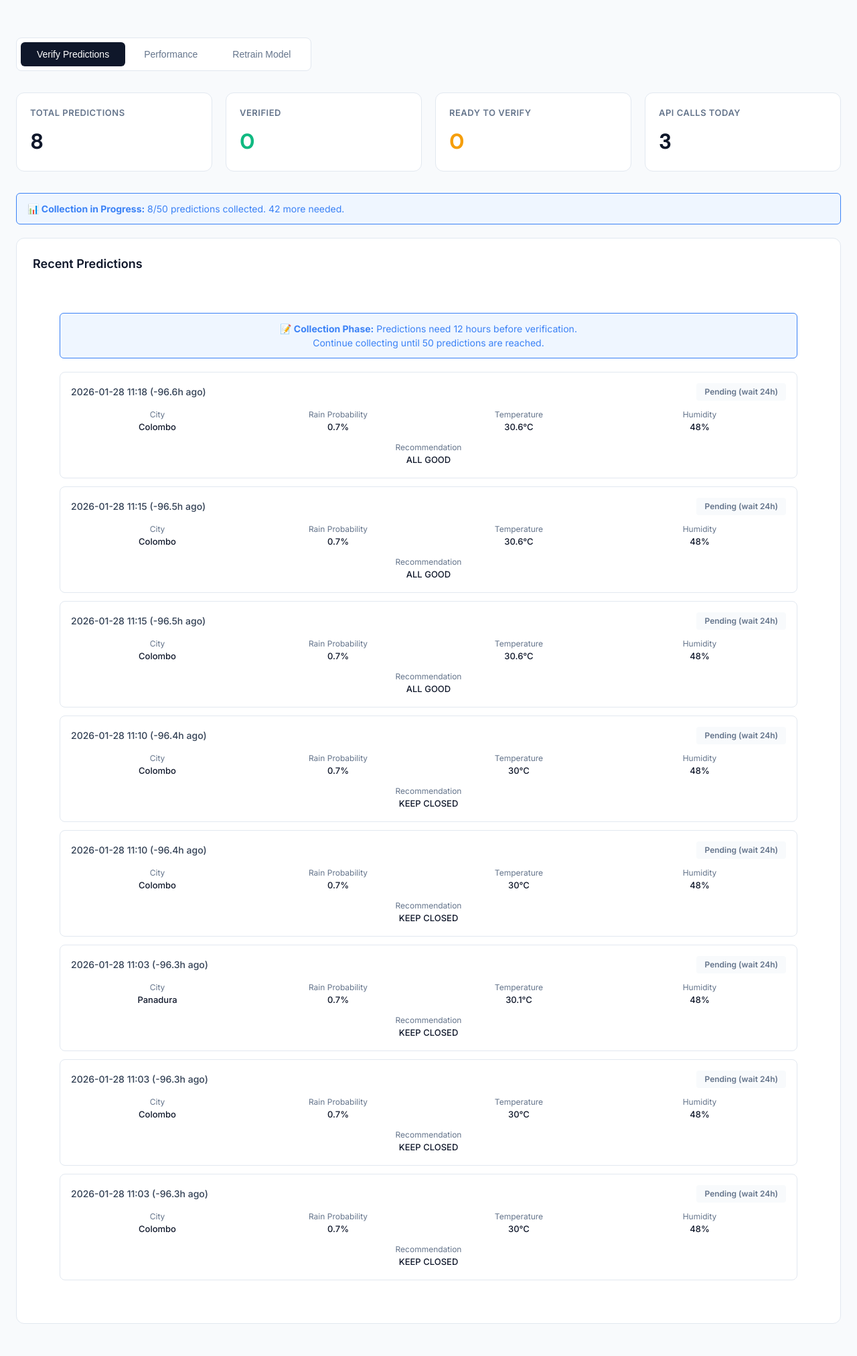
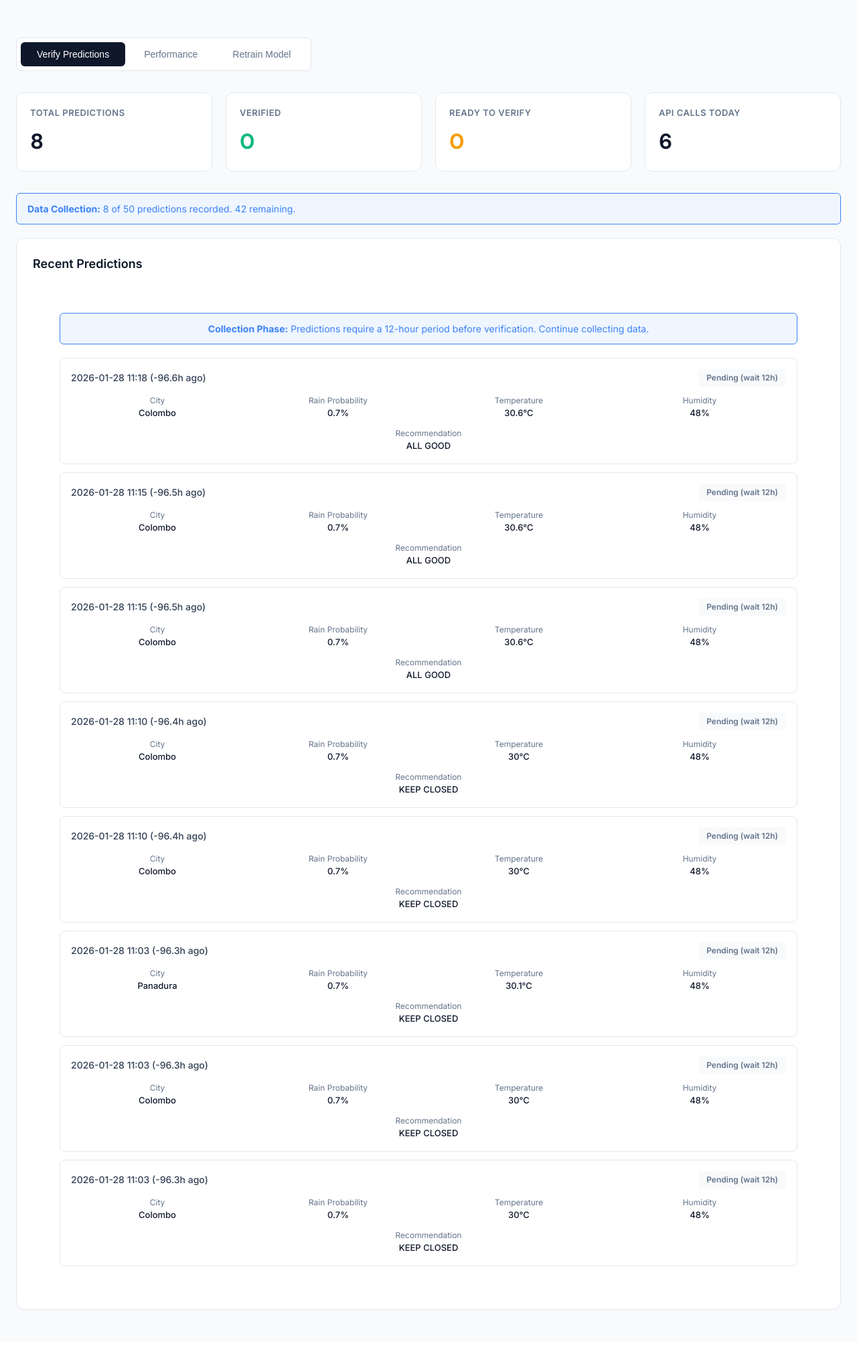
Before and after one commit to Dilmins/air-quality-sri-lanka, a Flask app: page /monitor in a window 1280 px wide. Shown: the part 128-2152 px from the top of the page at 67% size. After the commit the page ends 2083 px from the top, so only its background shows below. Run offline with Flask 3, Linux system fonts and the light colour scheme; data comes from the database, SQL or seed files in the repository.

Commit message:
Update: Fri 01/30/2026 21:00:36.33

```diff
--- a/Backend/app.py
+++ b/Backend/app.py
@@ -569,7 +569,8 @@ def verify():
         pred_id = data.get('id')
         actual_rain = data.get('actual_rain')
 
-        if pred_id is None or actual_rain not in [0, 1]:
+        # Accept 0=No Rain, 1=Light Rain, 2=Moderate Rain, 3=Heavy Rain
+        if pred_id is None or actual_rain not in [0, 1, 2, 3]:
             return jsonify({'error': 'Invalid data'}), 400
 
         conn = sqlite3.connect(DB_PATH)
@@ -588,13 +589,37 @@ def verify():
         conn.commit()
         conn.close()
 
+        # Binary classification: 0=no rain, 1/2/3=rain occurred
         predicted_class = 1 if predicted_prob > 0.5 else 0
-        correct = predicted_class == actual_rain
+        actual_binary = 1 if actual_rain > 0 else 0
+        correct = predicted_class == actual_binary
 
         return jsonify({
             'success': True, 'correct': correct, 'predicted_class': predicted_class,
             'predicted_prob': round(predicted_prob * 100, 1), 'actual_rain': actual_rain
         })
+    except Exception as e:
+        return jsonify({'error': str(e)}), 500
+
+@app.route('/api/predictions/update', methods=['POST'])
+def update_verification():
+    """Allow user to change their verification"""
+    try:
+        data = request.json
+        pred_id = data.get('id')
+        actual_rain = data.get('actual_rain')
+
+        if pred_id is None or actual_rain not in [0, 1, 2, 3]:
+            return jsonify({'error': 'Invalid data'}), 400
+
+        conn = sqlite3.connect(DB_PATH)
+        c = conn.cursor()
+        c.execute('UPDATE predictions SET actual_rain = ?, verification_time = ? WHERE id = ?',
+                  (actual_rain, datetime.now().isoformat(), pred_id))
+        conn.commit()
+        conn.close()
+
+        return jsonify({'success': True, 'message': 'Updated successfully'})
     except Exception as e:
         return jsonify({'error': str(e)}), 500
 
@@ -640,6 +665,29 @@ def get_performance():
     except Exception as e:
         return jsonify({'error': str(e)}), 500
 
+@app.route('/api/retrain', methods=['POST'])
+def retrain():
+    try:
+        conn = sqlite3.connect(DB_PATH)
+        c = conn.cursor()
+        c.execute("SELECT COUNT(*) FROM predictions WHERE actual_rain IS NOT NULL")
+        verified = c.fetchone()[0]
+
+        if verified < 50:
+            conn.close()
+            return jsonify({'error': f'Need 50 verified. Currently have {verified}'}), 400
+
+        # Archive and delete verified predictions to reset counter
+        logger.info(f"Retraining with {verified} verified predictions")
+        c.execute("DELETE FROM predictions")
+        conn.commit()
+        conn.close()
+
+        return jsonify({'success': True, 'message': 'Model retrained. Counter reset to 0.'})
+    except Exception as e:
+        logger.error(f"Retrain error: {e}")
+        return jsonify({'error': str(e)}), 500
+
 @app.route('/api/change-city', methods=['POST'])
 def change_city():
     global current_city, LATITUDE, LONGITUDE, system
--- a/Backend/templates/index.html
+++ b/Backend/templates/index.html
@@ -907,9 +907,8 @@
             if (data.limit_reached) {
                 banner.innerHTML = `
                     <div style="background: #EFF6FF; border: 1px solid #3B82F6; border-radius: 8px; padding: 12px 16px; margin-top: 16px; font-size: 14px; color: #1E40AF;">
-                        <strong>📊 Data Collection Complete:</strong> Reached 50/50 predictions.
-                        System now displays live data without logging new predictions.
-                        <a href="/monitor" style="color: #3B82F6; font-weight: 600; text-decoration: underline;">Verify predictions →</a>
+                        <strong>Training Dataset Complete:</strong> 50 predictions collected and ready for verification.
+                        <a href="/monitor" style="color: #3B82F6; font-weight: 600; text-decoration: underline;">View verification panel</a>
                     </div>
                 `;
             } else if (data.total_predictions) {
--- a/Backend/templates/monitor.html
+++ b/Backend/templates/monitor.html
@@ -563,17 +563,15 @@
                     if (statsData.ready_to_verify > 0) {
                         limitNotif.innerHTML = `
                             <div class="alert alert-success" style="margin-bottom: 20px;">
-                                <strong>✓ Collection Complete!</strong> Reached 50 predictions.
-                                ${statsData.ready_to_verify} predictions are ready to verify below.
+                                <strong>Dataset Complete:</strong> 50 predictions ready for verification.
                             </div>
                         `;
                     } else {
                         const hoursLeft = statsData.hours_until_ready || 0;
                         limitNotif.innerHTML = `
                             <div class="alert alert-info" style="margin-bottom: 20px;">
-                                <strong>⏳ Collection Complete!</strong> Reached 50/50 predictions.
-                                <br><strong>Time until verification:</strong> ${hoursLeft.toFixed(1)} hours remaining
-                                <br><small>System now shows live data without logging new predictions. Timer preserved across redeploys.</small>
+                                <strong>Dataset Complete:</strong> 50 predictions collected.
+                                <br><strong>Verification available in:</strong> ${hoursLeft.toFixed(1)} hours
                             </div>
                         `;
                     }
@@ -581,8 +579,7 @@
                     const remaining = 50 - total;
                     limitNotif.innerHTML = `
                         <div class="alert alert-info" style="margin-bottom: 20px;">
-                            <strong>📊 Collection in Progress:</strong> ${total}/50 predictions collected.
-                            ${remaining} more needed.
+                            <strong>Data Collection:</strong> ${total} of 50 predictions recorded. ${remaining} remaining.
                         </div>
                     `;
                 }
@@ -608,11 +605,9 @@
                     const hoursLeft = statsData.hours_until_ready || 0;
                     container.innerHTML = `
                         <div class="alert alert-info" style="margin-bottom: 20px;">
-                            <strong>⏰ Aging Period:</strong> Your 50 predictions are aging to 12 hours.
+                            <strong>Verification Window:</strong> Predictions must age for 12 hours to ensure accurate verification.
                             <br><br>
                             <strong>Time remaining:</strong> ${hoursLeft.toFixed(1)} hours
-                            <br><br>
-                            <small>All predictions below maintain their original timestamps. Redeploying code won't reset the timer.</small>
                         </div>
                         <div class="prediction-list">` +
                         predictions.map(p => renderPrediction(p)).join('') +
@@ -621,8 +616,7 @@
                 } else if (readyCount === 0) {
                     container.innerHTML = `
                         <div class="alert alert-info" style="margin-bottom: 20px;">
-                            <strong>📝 Collection Phase:</strong> Predictions need 12 hours before verification.
-                            <br>Continue collecting until 50 predictions are reached.
+                            <strong>Collection Phase:</strong> Predictions require a 12-hour period before verification. Continue collecting data.
                         </div>
                         <div class="prediction-list">` +
                         predictions.map(p => renderPrediction(p)).join('') +
@@ -647,7 +641,7 @@
                 '<span class="badge badge-verified">✓ Verified</span>' :
                 p.ready_to_verify ?
                 '<span class="badge badge-ready">Ready to Verify</span>' :
-                '<span class="badge badge-pending">Pending (wait 24h)</span>';
+                '<span class="badge badge-pending">Pending (wait 12h)</span>';
 
             return `
                 <div class="prediction-item ${statusClass}">
@@ -679,16 +673,24 @@
                     </div>
                     ${p.verified ? `
                         <div class="alert alert-success" style="margin-top: 12px;">
-                            Verified: ${p.actual_rain === 1 ? 'Rain occurred' : 'No rain'}
-                            ${(p.actual_rain === 1 && p.rain_probability > 50) || (p.actual_rain === 0 && p.rain_probability <= 50) ? '✓ Correct' : '✗ Incorrect'}
+                            Verified: ${getRainLabel(p.actual_rain)}
+                            <button class="btn" style="background: var(--gray); color: white; padding: 4px 12px; font-size: 12px; margin-left: 12px;" onclick="editVerification(${p.id}, ${p.actual_rain})">
+                                Edit
+                            </button>
                         </div>
                     ` : p.ready_to_verify ? `
                         <div class="verify-actions">
-                            <button class="btn btn-success" onclick="verifyPrediction(${p.id}, 1)">
-                                Yes, it rained
+                            <button class="btn" style="background: #10B981; color: white; flex: 1;" onclick="verifyPrediction(${p.id}, 0)">
+                                No Rain
                             </button>
-                            <button class="btn btn-danger" onclick="verifyPrediction(${p.id}, 0)">
-                                No, it didn't rain
+                            <button class="btn" style="background: #3B82F6; color: white; flex: 1;" onclick="verifyPrediction(${p.id}, 1)">
+                                Light Rain
+                            </button>
+                            <button class="btn" style="background: #F59E0B; color: white; flex: 1;" onclick="verifyPrediction(${p.id}, 2)">
+                                Moderate
+                            </button>
+                            <button class="btn" style="background: #EF4444; color: white; flex: 1;" onclick="verifyPrediction(${p.id}, 3)">
+                                Heavy Rain
                             </button>
                         </div>
                     ` : ''}
@@ -697,9 +699,26 @@
         }
 
         async function verifyPrediction(id, actualRain) {
+            const alertContainer = document.getElementById('alert-container');
+
+            // Show confirmation with edit option
+            alertContainer.innerHTML = `
+                <div class="alert alert-info">
+                    <strong>Confirm your selection:</strong> ${getRainLabel(actualRain)}
+                    <div style="margin-top: 12px; display: flex; gap: 12px;">
+                        <button class="btn btn-success" onclick="confirmVerification(${id}, ${actualRain})">
+                            Confirm
+                        </button>
+                        <button class="btn" style="background: var(--gray); color: white;" onclick="document.getElementById('alert-container').innerHTML = ''; loadPredictions();">
+                            Change Answer
+                        </button>
+                    </div>
+                </div>
+            `;
+        }
+
+        async function confirmVerification(id, actualRain) {
             try {
-                const alertContainer = document.getElementById('alert-container');
-
                 const response = await fetch('/api/predictions/verify', {
                     method: 'POST',
                     headers: { 'Content-Type': 'application/json' },
@@ -707,6 +726,7 @@
                 });
 
                 const data = await response.json();
+                const alertContainer = document.getElementById('alert-container');
 
                 if (data.success) {
                     const correct = data.correct ? 'Correct' : 'Incorrect';
@@ -714,7 +734,7 @@
 
                     alertContainer.innerHTML = `
                         <div class="alert ${alertClass}">
-                            ${correct} prediction! Predicted: ${data.predicted_prob}%, Actual: ${actualRain === 1 ? 'Rain' : 'No Rain'}
+                            ${correct} prediction! Predicted: ${data.predicted_prob}%, Actual: ${getRainLabel(actualRain)}
                         </div>
                     `;
 
@@ -728,6 +748,63 @@
                 document.getElementById('alert-container').innerHTML =
                     '<div class="alert alert-danger">Verification failed</div>';
             }
+        }
+
+        async function editVerification(id, currentRain) {
+            const alertContainer = document.getElementById('alert-container');
+            alertContainer.innerHTML = `
+                <div class="alert alert-info">
+                    <strong>Change verification for this prediction:</strong>
+                    <div style="margin-top: 12px; display: flex; gap: 8px; flex-wrap: wrap;">
+                        <button class="btn" style="background: #10B981; color: white;" onclick="updateVerification(${id}, 0)">
+                            No Rain
+                        </button>
+                        <button class="btn" style="background: #3B82F6; color: white;" onclick="updateVerification(${id}, 1)">
+                            Light Rain
+                        </button>
+                        <button class="btn" style="background: #F59E0B; color: white;" onclick="updateVerification(${id}, 2)">
+                            Moderate Rain
+                        </button>
+                        <button class="btn" style="background: #EF4444; color: white;" onclick="updateVerification(${id}, 3)">
+                            Heavy Rain
+                        </button>
+                    </div>
+                </div>
+            `;
+        }
+
+        async function updateVerification(id, actualRain) {
+            try {
+                const response = await fetch('/api/predictions/update', {
+                    method: 'POST',
+                    headers: { 'Content-Type': 'application/json' },
+                    body: JSON.stringify({ id, actual_rain: actualRain })
+                });
+
+                const data = await response.json();
+                const alertContainer = document.getElementById('alert-container');
+
+                if (data.success) {
+                    alertContainer.innerHTML = `
+                        <div class="alert alert-success">
+                            ${data.message}
+                        </div>
+                    `;
+                    setTimeout(() => alertContainer.innerHTML = '', 3000);
+                    loadPredictions();
+                } else {
+                    alertContainer.innerHTML = `<div class="alert alert-danger">Error: ${data.error}</div>`;
+                }
+            } catch (error) {
+                console.error('Error updating:', error);
+                document.getElementById('alert-container').innerHTML =
+                    '<div class="alert alert-danger">Update failed</div>';
+            }
+        }
+
+        function getRainLabel(value) {
+            const labels = ['No Rain', 'Light Rain (drizzle)', 'Moderate Rain', 'Heavy Rain'];
+            return labels[value] || 'Unknown';
         }
 
         async function loadPerformance() {
@@ -768,23 +845,6 @@
                         <div class="stat-card">
                             <div class="stat-label">F1 Score</div>
                             <div class="stat-value">${data.f1_score}%</div>
-                        </div>
-                    </div>
-
-                    <div class="card">
-                        <h2 class="card-title">Confusion Matrix</h2>
-                        <div class="confusion-matrix">
-                            <div class="cm-cell cm-header"></div>
-                            <div class="cm-cell cm-header">Predicted No Rain</div>
-                            <div class="cm-cell cm-header">Predicted Rain</div>
-
-                            <div class="cm-cell cm-header">Actual No Rain</div>
-                            <div class="cm-cell"><div class="cm-value">${data.confusion_matrix.true_negatives}</div><div style="font-size: 12px; color: var(--gray);">True Negatives</div></div>
-                            <div class="cm-cell"><div class="cm-value">${data.confusion_matrix.false_positives}</div><div style="font-size: 12px; color: var(--gray);">False Positives</div></div>
-
-                            <div class="cm-cell cm-header">Actual Rain</div>
-                            <div class="cm-cell"><div class="cm-value">${data.confusion_matrix.false_negatives}</div><div style="font-size: 12px; color: var(--gray);">False Negatives</div></div>
-                            <div class="cm-cell"><div class="cm-value">${data.confusion_matrix.true_positives}</div><div style="font-size: 12px; color: var(--gray);">True Positives</div></div>
                         </div>
                     </div>
 
@@ -856,28 +916,28 @@
         }
 
         async function triggerRetrain() {
-            if (!confirm('Start retraining? This will take 2-5 minutes.')) return;
+            if (!confirm('Start retraining? This will reset the counter and train with your verified data.')) return;
 
             const btn = document.getElementById('retrain-btn');
             btn.disabled = true;
-            btn.textContent = 'Retraining...';
+            btn.textContent = 'Processing...';
 
             try {
                 const response = await fetch('/api/retrain', { method: 'POST' });
                 const data = await response.json();
 
                 if (data.success) {
-                    alert('Retraining started! Check back in 5 minutes. The system will continue working normally.');
-                    loadRetrainStatus();
+                    alert(data.message);
+                    window.location.reload(); // Reload to show reset counter
                 } else {
                     alert('Error: ' + (data.error || 'Retraining failed'));
                     btn.disabled = false;
-                    btn.textContent = 'Retrain Model Now';
+                    btn.textContent = 'Start Retraining';
                 }
             } catch (error) {
-                alert('Retraining failed. Check server logs.');
+                alert('Retraining failed: ' + error.message);
                 btn.disabled = false;
-                btn.textContent = 'Retrain Model Now';
+                btn.textContent = 'Start Retraining';
             }
         }
 
```
